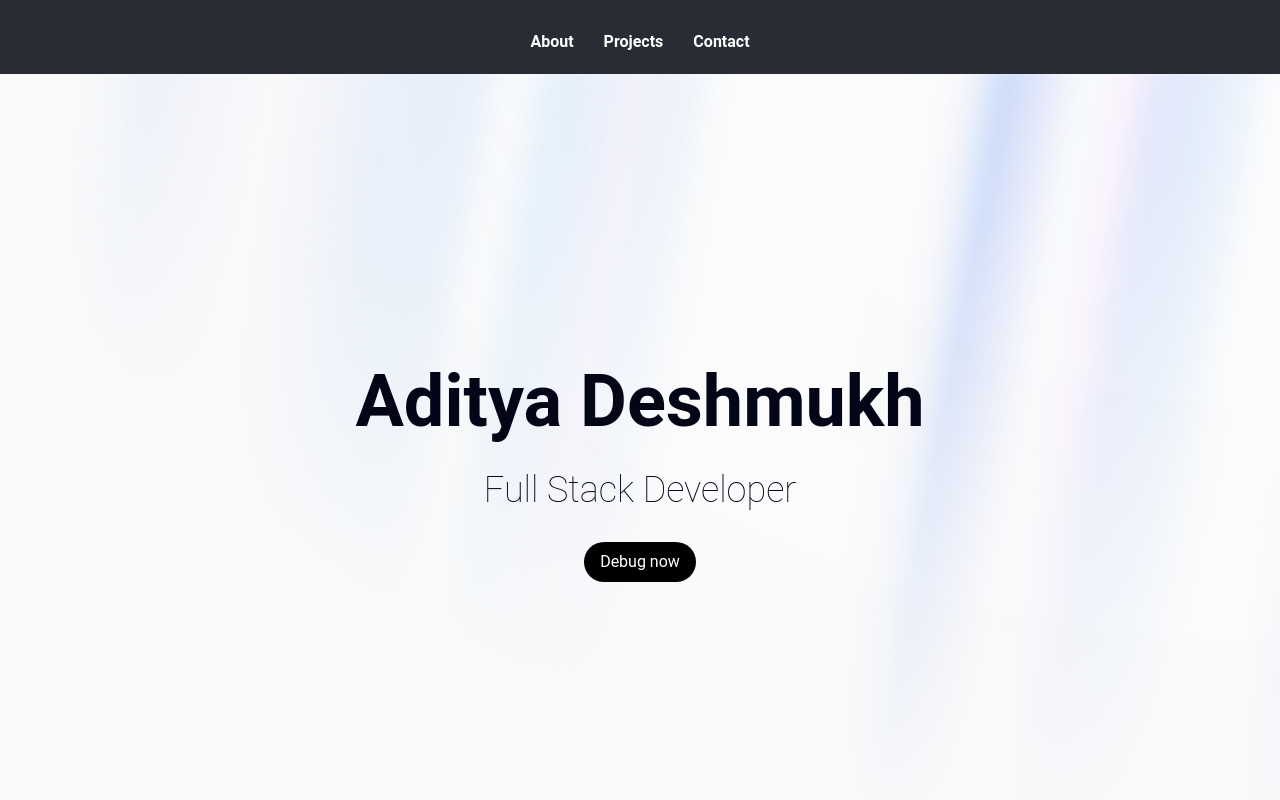
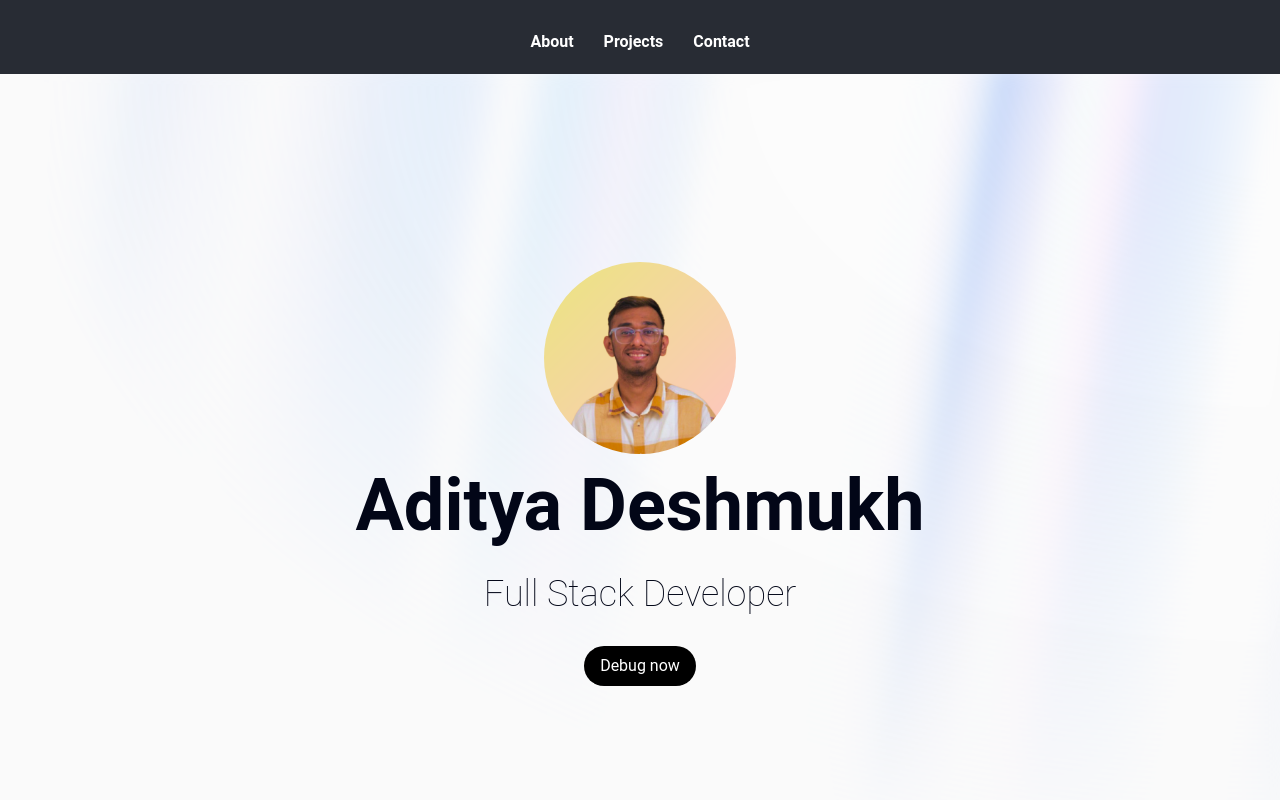
Before and after one commit to aditya0genius/personal-portfolio, a Next.js app: page / in a window 1280 px wide. Shown: the top 800 px of the page. Built offline with nearby package versions, Linux system fonts and the light colour scheme.

Commit message:
added image

```diff
--- a/src/components/demo.tsx
+++ b/src/components/demo.tsx
@@ -1,5 +1,5 @@
 "use client";
-
+import aditya from "@/images/AdityaDp.png";
 import { motion } from "framer-motion";
 import React from "react";
 import { AuroraBackground } from "@/components/ui/aurora-background";
@@ -17,6 +17,14 @@ export function AuroraBackgroundDemo() {
         }}
         className="relative flex flex-col gap-4 items-center justify-center px-4"
       >
+
+        <img src={aditya.src} alt="Aditya Deshmukh" className="rounded-full w-32 h-32 md:w-48 md:h-48" />
+
+
+
+
+
+
         <div className="text-3xl md:text-7xl font-bold dark:text-white text-center">
           Aditya Deshmukh
         </div>
```
Also changed, not shown: src/images/AdityaDp.png (added).
